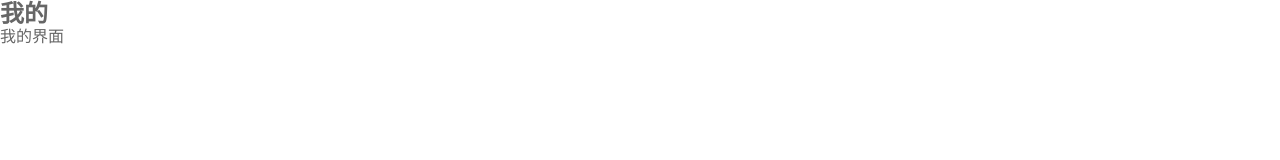
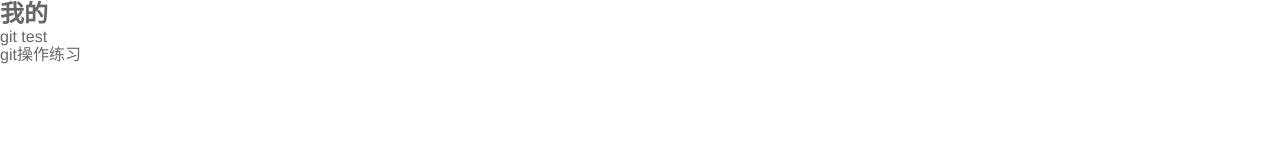
Before and after one commit to sh-lsy/supermall, a Vue app: page /profile in a window 1280 px wide. Shown: the top 160 px of the page. Built offline with nearby package versions, Linux system fonts and the light colour scheme.

Commit message:
'merage’

```diff
--- a/src/views/profile/Profile.vue
+++ b/src/views/profile/Profile.vue
@@ -1,10 +1,11 @@
 <template>
-<div>
-  <h2>我的</h2>
-  <p>
-    我的界面
-  </p>
-</div>
+  <div>
+      <h2>我的</h2>
+      git test
+      <p>
+        git操作练习
+      </p>
+  </div>
 
 </template>
 
```
